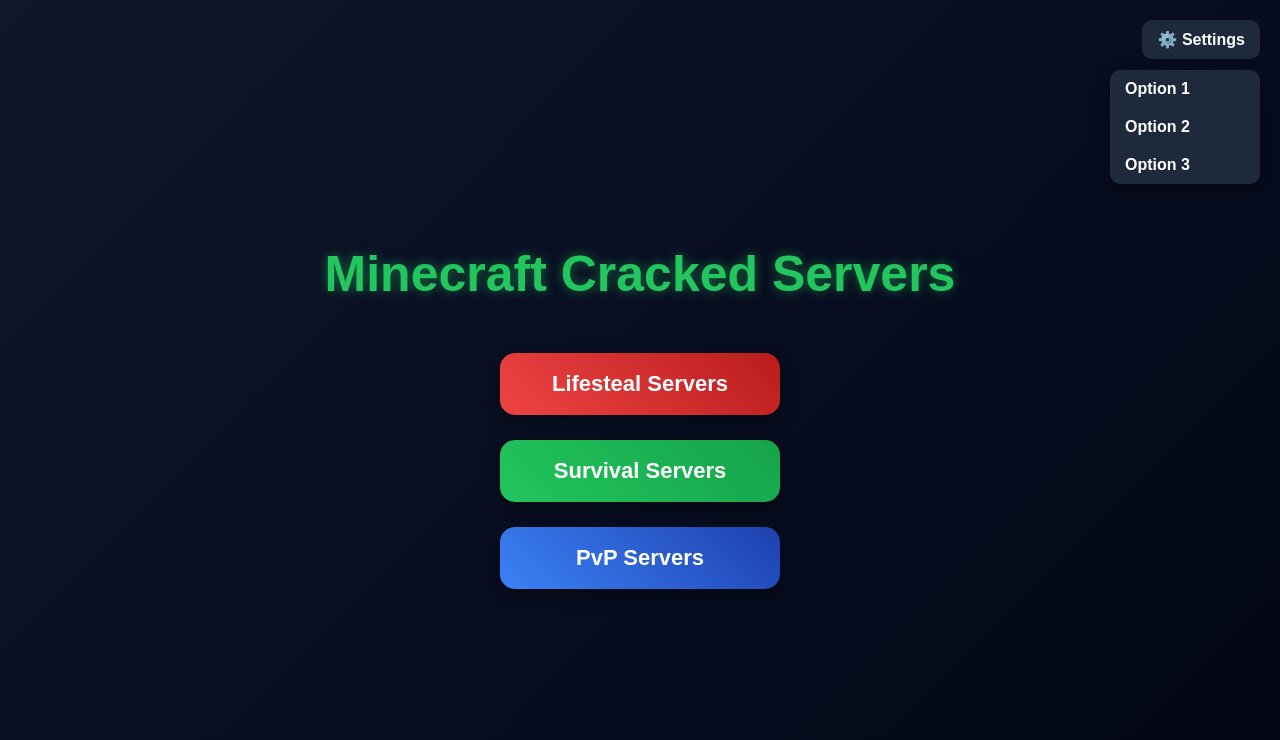
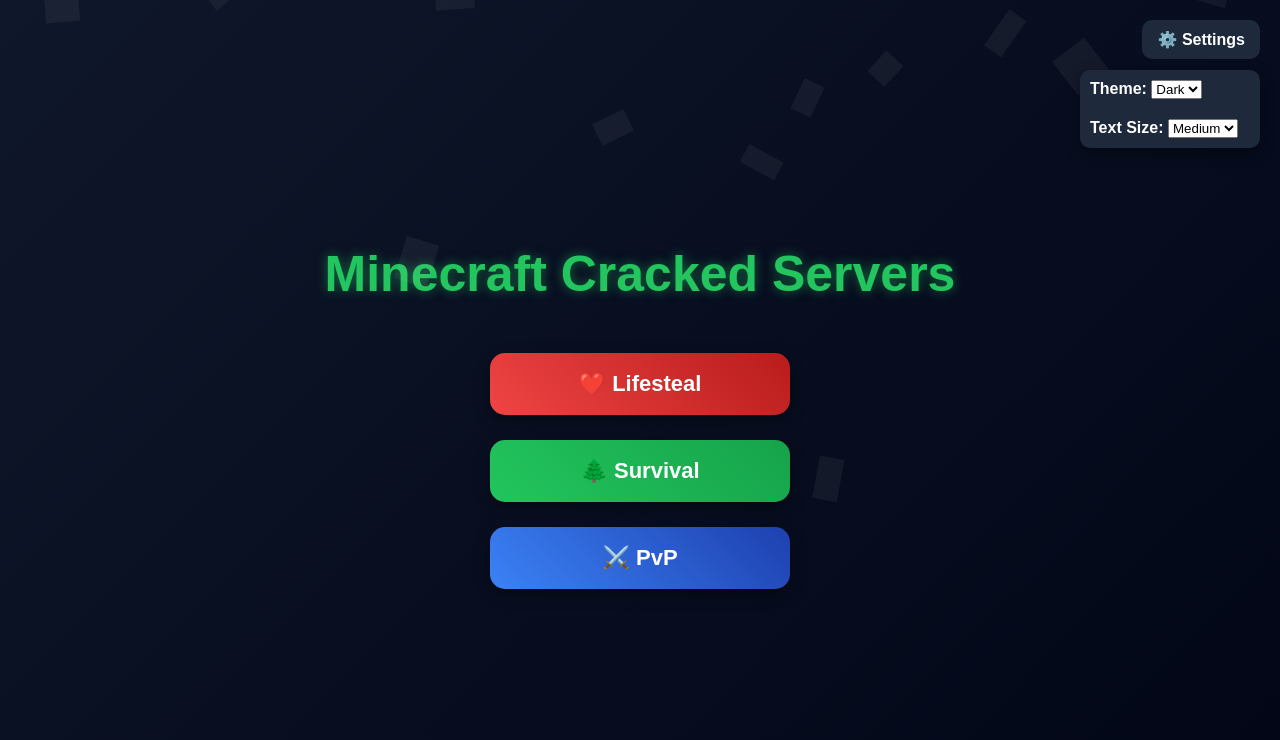
Before and after one commit to ayushextra/topcrackedservers, a plain HTML site: page index.html in a window 1280 px wide. Both pictures are taken after a click on the element "⚙️ Settings". Shown: the top 740 px of the page. Drawn offline with Linux system fonts and the light colour scheme; grey boxes are pictures that could not be loaded.

Commit message:
Update index.html

```diff
--- a/index.html
+++ b/index.html
@@ -17,6 +17,21 @@
   align-items:center;
   min-height:100vh;
   justify-content:center;
+  transition: background 0.5s, color 0.5s;
+}
+
+/* ===== Animated Background Squares ===== */
+.square{
+  position:absolute;
+  width:20px;
+  height:20px;
+  background:rgba(255,255,255,0.05);
+  animation: float 10s linear infinite;
+}
+
+@keyframes float{
+  0% {transform: translateY(0) rotate(0deg);}
+  100% {transform: translateY(-1000px) rotate(360deg);}
 }
 
 /* ===== Title ===== */
@@ -40,10 +55,12 @@
   flex-direction:column;
   align-items:center;
   gap:25px;
+  z-index:1;
+  position:relative;
 }
 
 .button{
-  width:280px;
+  width:300px;
   padding:18px;
   font-size:22px;
   border:none;
@@ -55,6 +72,10 @@
   text-align:center;
   background: linear-gradient(45deg,#22c55e,#16a34a);
   box-shadow: 0 5px 15px rgba(0,0,0,0.4);
+  display:flex;
+  justify-content:center;
+  align-items:center;
+  gap:10px;
 }
 
 .button:hover{
@@ -77,6 +98,7 @@
   cursor:pointer;
   font-weight:bold;
   transition:0.3s;
+  z-index:2;
 }
 
 .settings:hover{
@@ -90,7 +112,7 @@
   right:0;
   background:#1e293b;
   border-radius:10px;
-  min-width:150px;
+  min-width:180px;
   box-shadow:0 5px 15px rgba(0,0,0,0.4);
   flex-direction:column;
   z-index:100;
@@ -115,10 +137,17 @@
   width:50px;
   cursor:pointer;
   transition:0.3s;
+  z-index:2;
 }
 
 .discord:hover{
   transform: scale(1.2);
+}
+
+/* ===== Settings Option Inputs ===== */
+input[type=range]{
+  width:150px;
+  margin:5px 10px;
 }
 
 </style>
@@ -126,20 +155,50 @@
 
 <body>
 
+<!-- Animated Squares Background -->
+<script>
+for(let i=0;i<50;i++){
+  let sq=document.createElement('div');
+  sq.className='square';
+  sq.style.left=Math.random()*window.innerWidth+'px';
+  sq.style.top=Math.random()*window.innerHeight+'px';
+  sq.style.width=20+Math.random()*30+'px';
+  sq.style.height=20+Math.random()*30+'px';
+  sq.style.animationDuration=5+Math.random()*10+'s';
+  document.body.appendChild(sq);
+}
+</script>
+
 <h1>Minecraft Cracked Servers</h1>
 
 <div class="container">
-  <button class="button lifesteal" onclick="alert('Coming Soon 🚧')">Lifesteal Servers</button>
-  <button class="button survival" onclick="window.location.href='survival.html'">Survival Servers</button>
-  <button class="button pvp" onclick="alert('Coming Soon 🚧')">PvP Servers</button>
+  <button class="button lifesteal" onclick="alert('Coming Soon 🚧')">
+    ❤️ Lifesteal
+  </button>
+  <button class="button survival" onclick="window.location.href='survival.html'">
+    🌲 Survival
+  </button>
+  <button class="button pvp" onclick="alert('Coming Soon 🚧')">
+    ⚔️ PvP
+  </button>
 </div>
 
 <!-- Settings Button -->
 <div class="settings" onclick="toggleDropdown()">⚙️ Settings
   <div class="dropdown" id="settingsDropdown">
-    <a href="#">Option 1</a>
-    <a href="#">Option 2</a>
-    <a href="#">Option 3</a>
+    <label style="padding:10px;color:white;display:block;">Theme:
+      <select id="themeSelect">
+        <option value="dark">Dark</option>
+        <option value="light">Light</option>
+      </select>
+    </label>
+    <label style="padding:10px;color:white;display:block;">Text Size:
+      <select id="textSizeSelect">
+        <option value="small">Small</option>
+        <option value="medium" selected>Medium</option>
+        <option value="large">Large</option>
+      </select>
+    </label>
   </div>
 </div>
 
@@ -149,19 +208,36 @@
 </a>
 
 <script>
+// Dropdown toggle
 function toggleDropdown(){
   const dropdown = document.getElementById('settingsDropdown');
-  dropdown.style.display = (dropdown.style.display === 'flex') ? 'none' : 'flex';
+  dropdown.style.display = (dropdown.style.display==='flex')?'none':'flex';
 }
 
-// Click outside to close dropdown
-window.onclick = function(event){
+// Close dropdown if clicked outside
+window.onclick=function(event){
   const dropdown = document.getElementById('settingsDropdown');
   const settingsBtn = document.querySelector('.settings');
   if(!settingsBtn.contains(event.target)){
-    dropdown.style.display = 'none';
+    dropdown.style.display='none';
   }
 }
+
+// Theme and Text Size Change
+document.getElementById('themeSelect').addEventListener('change', function(){
+  if(this.value==='light'){
+    document.body.style.background='linear-gradient(135deg,#f0f0f0,#c0c0c0)';
+    document.body.style.color='black';
+  } else{
+    document.body.style.background='linear-gradient(135deg,#0f172a,#020617)';
+    document.body.style.color='white';
+  }
+});
+
+document.getElementById('textSizeSelect').addEventListener('change', function(){
+  const sizeMap={'small':'30px','medium':'50px','large':'70px'};
+  document.querySelector('h1').style.fontSize=sizeMap[this.value];
+});
 </script>
 
 </body>
```
